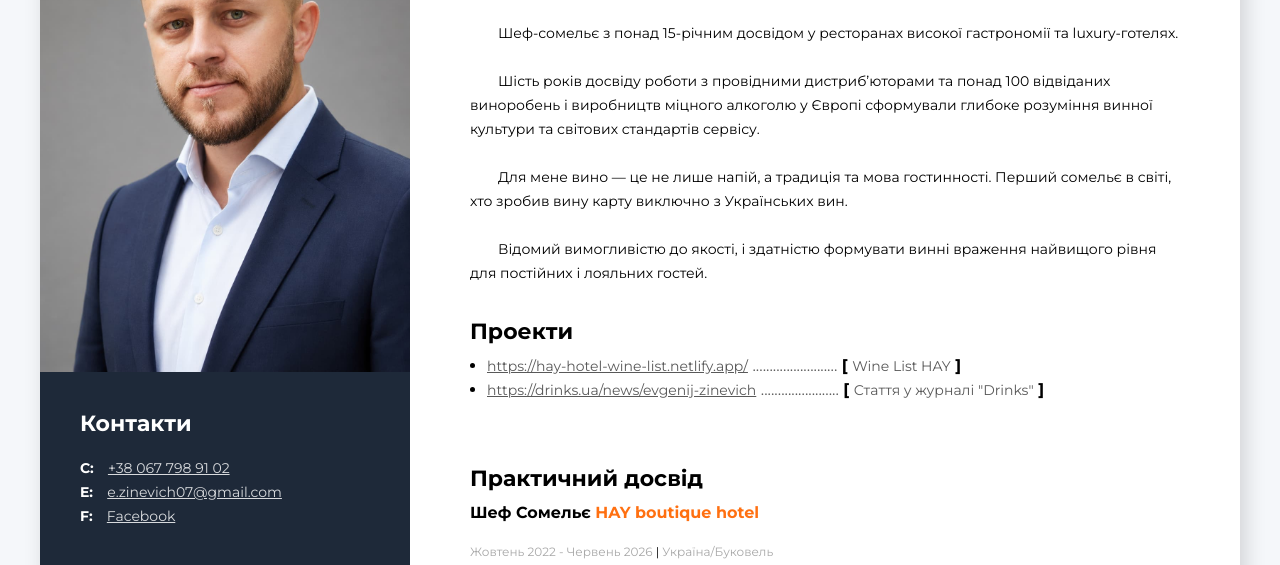
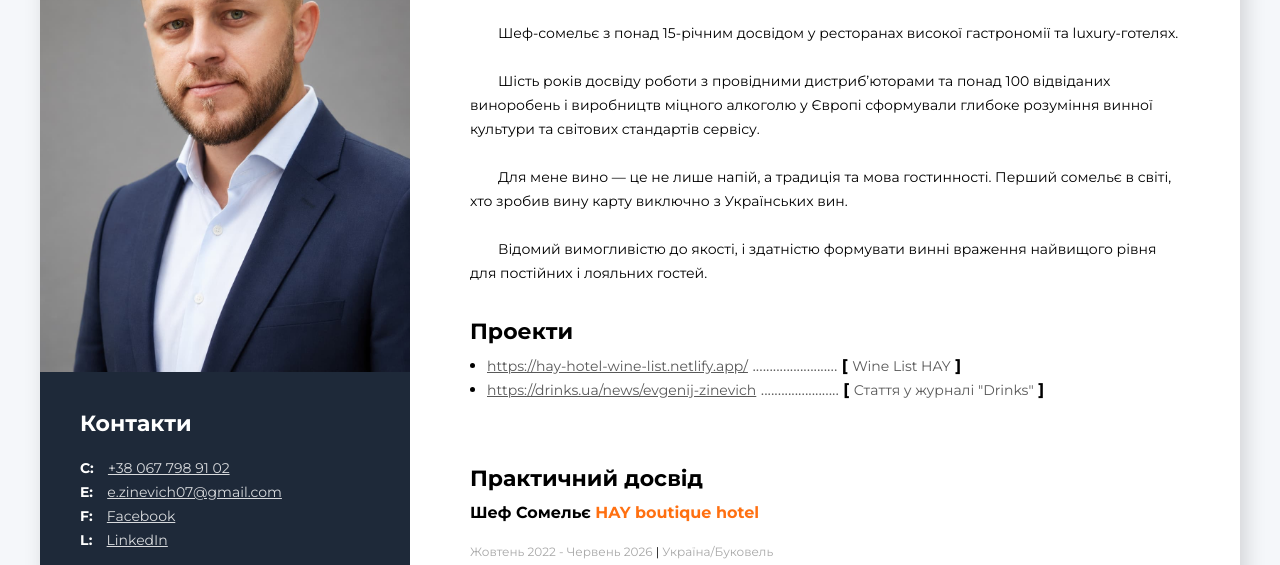
Before and after one commit to Zhekazin/Resume_Somm_Zinevych, a plain HTML site: page index.html in a window 1280 px wide. Shown: the part 164-729 px from the top of the page. Drawn offline with Linux system fonts and the light colour scheme.

Commit message:
add linkidin

```diff
--- a/index.html
+++ b/index.html
@@ -40,6 +40,14 @@
               class="contacts-link"
               href="https://www.facebook.com/zinevych.yevhen/"
               >Facebook</a
+            >
+          </div>
+                    <div>
+            <span class="contacts-link-type">L:</span>
+            <a
+              class="contacts-link"
+              href="https://www.linkedin.com/in/yevhen-zinevych-500211161/"
+              >LinkedIn</a
             >
           </div>
         </div>
```
